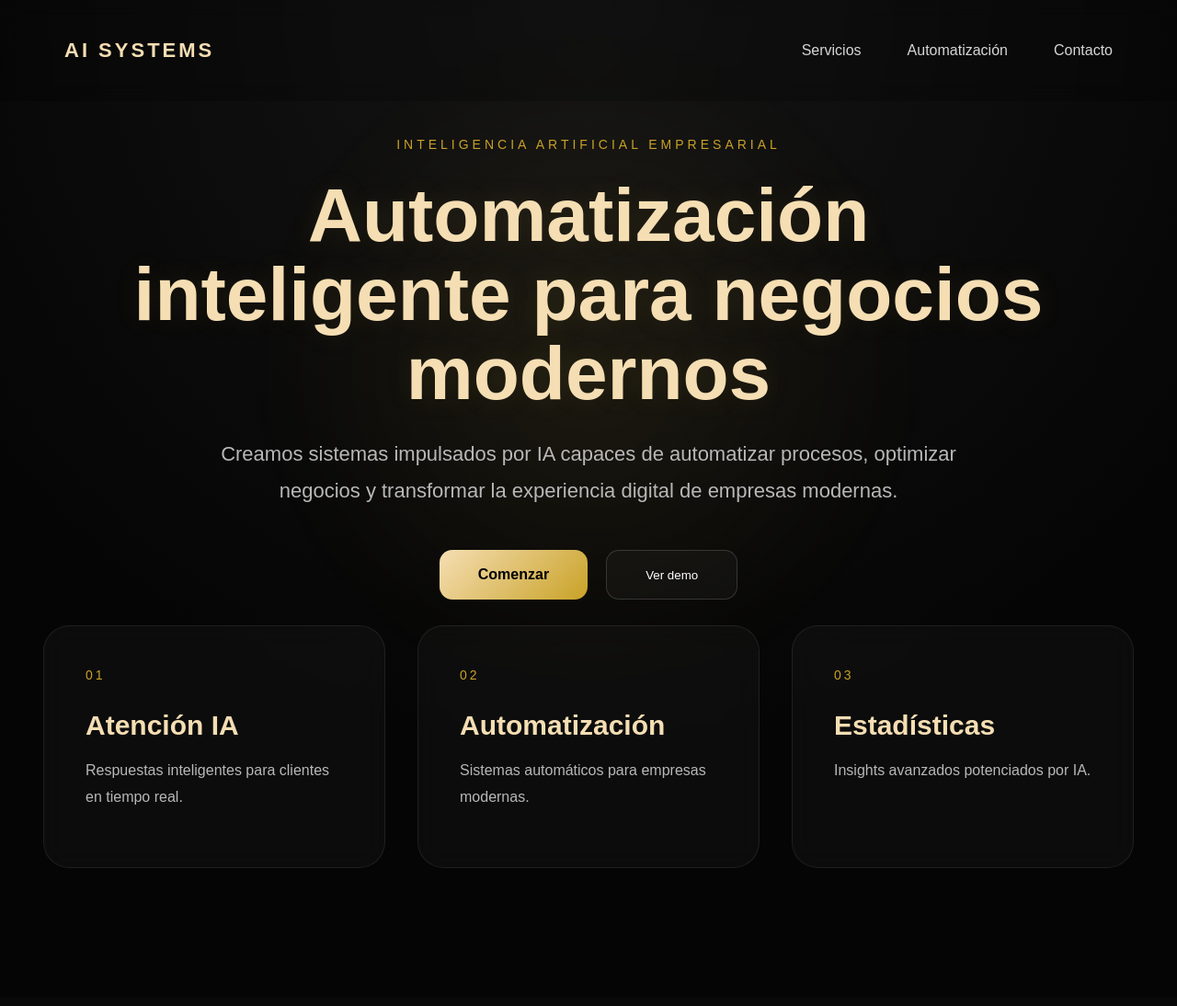
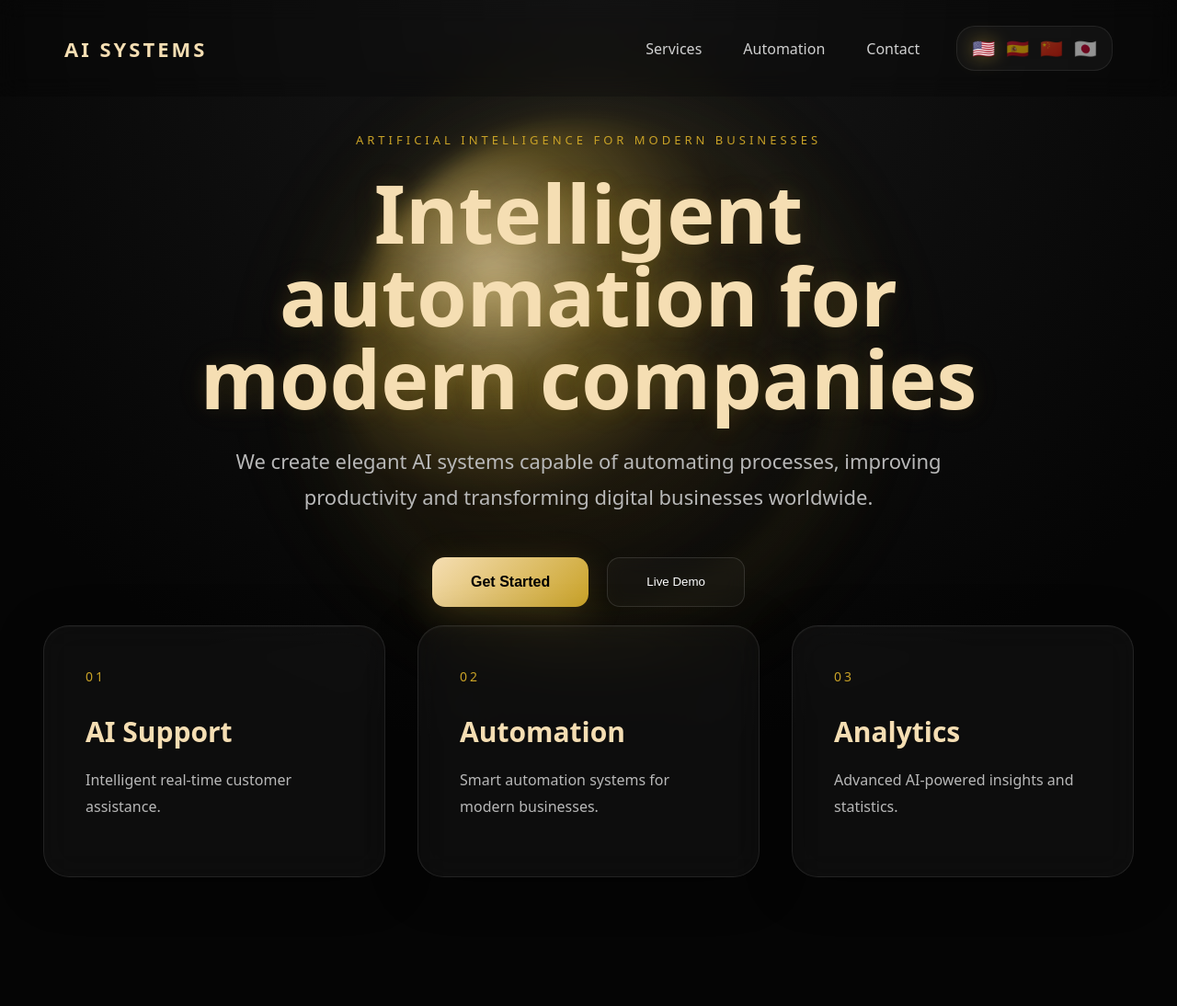
Before and after one commit to provitionalnameia/Prototipo-IA, a Flask app: page / in a window 1280 px wide. Shown: the whole page at 92% size. Before the commit the page ends 944 px from the top, so only its background shows below. Run offline with Flask 3, Linux system fonts and the light colour scheme.

Commit message:
update 1.1

```diff
--- a/static/style.css
+++ b/static/style.css
@@ -2,14 +2,17 @@ body{
 
     margin:0;
 
-    font-family:Arial, sans-serif;
-
     background:
     radial-gradient(
         circle at top,
-        #151515,
+        #171717,
         #050505 65%
     );
+
+    font-family:
+    "Noto Sans",
+    Arial,
+    sans-serif;
 
     color:white;
 
@@ -30,13 +33,14 @@ nav{
 
     align-items:center;
 
-    padding:30px 70px;
+    padding:28px 70px;
 
     box-sizing:border-box;
 
-    backdrop-filter:blur(10px);
+    backdrop-filter:blur(12px);
 
-    background:rgba(0,0,0,0.18);
+    background:
+    rgba(0,0,0,0.18);
 
     z-index:1000;
 }
@@ -52,22 +56,33 @@ nav{
     letter-spacing:3px;
 }
 
+.nav-right{
+
+    display:flex;
+
+    align-items:center;
+
+    gap:40px;
+}
+
 ul{
 
     display:flex;
 
-    gap:50px;
+    list-style:none;
 
-    list-style:none;
+    gap:45px;
+
+    margin:0;
 }
 
 li{
 
+    color:#d0d0d0;
+
     cursor:pointer;
 
     transition:0.3s;
-
-    color:#d6d6d6;
 }
 
 li:hover{
@@ -75,11 +90,60 @@ li:hover{
     color:#d4af37;
 }
 
+/* LANGUAGES */
+
+.languages{
+
+    display:flex;
+
+    align-items:center;
+
+    gap:12px;
+
+    padding:10px 16px;
+
+    border-radius:20px;
+
+    background:
+    rgba(255,255,255,0.04);
+
+    border:
+    1px solid rgba(255,255,255,0.08);
+
+    backdrop-filter:blur(10px);
+}
+
+.lang{
+
+    font-size:20px;
+
+    cursor:pointer;
+
+    transition:0.3s;
+
+    opacity:0.55;
+}
+
+.lang:hover{
+
+    transform:
+    translateY(-3px)
+    scale(1.08);
+
+    opacity:1;
+}
+
+.active{
+
+    opacity:1;
+
+    filter:
+    drop-shadow(0px 0px 10px rgba(212,175,55,0.45));
+}
+
 /* HERO */
 
 .hero{
-
-    position:relative;
 
     min-height:100vh;
 
@@ -92,15 +156,56 @@ li:hover{
     text-align:center;
 
     padding:0 20px;
+
+    position:relative;
+
+    overflow:hidden;
 }
 
-.hero-overlay{
+/* 3D ORB */
+
+.orb{
 
     position:absolute;
 
-    width:700px;
+    width:520px;
 
-    height:700px;
+    height:520px;
+
+    border-radius:50%;
+
+    background:
+    radial-gradient(
+        circle at 30% 30%,
+        rgba(255,230,170,0.95),
+        rgba(212,175,55,0.45),
+        rgba(90,60,10,0.15),
+        transparent 75%
+    );
+
+    filter:
+    blur(12px);
+
+    opacity:0.75;
+
+    animation:
+    floatOrb 8s ease-in-out infinite;
+
+    z-index:1;
+
+    box-shadow:
+    0px 0px 120px rgba(212,175,55,0.18);
+}
+
+/* EXTRA GLOW */
+
+.hero-glow{
+
+    position:absolute;
+
+    width:750px;
+
+    height:750px;
 
     background:
     radial-gradient(
@@ -109,14 +214,18 @@ li:hover{
         transparent 70%
     );
 
-    filter:blur(40px);
+    filter:blur(45px);
+
+    z-index:1;
 }
+
+/* HERO CONTENT */
 
 .hero-content{
 
     position:relative;
 
-    z-index:2;
+    z-index:5;
 
     max-width:1000px;
 }
@@ -127,14 +236,14 @@ li:hover{
 
     letter-spacing:4px;
 
-    font-size:14px;
+    font-size:13px;
 }
 
 .hero h1{
 
-    font-size:82px;
+    font-size:88px;
 
-    line-height:1.05;
+    line-height:1.02;
 
     margin-top:25px;
 
@@ -143,20 +252,21 @@ li:hover{
     color:#f5deb3;
 
     text-shadow:
-    0px 0px 30px rgba(212,175,55,0.1);
+    0px 0px 20px rgba(212,175,55,0.12),
+    0px 0px 40px rgba(212,175,55,0.08);
 }
 
 .hero p{
+
+    max-width:800px;
+
+    margin:auto;
 
     font-size:22px;
 
     line-height:1.8;
 
     color:#b8b8b8;
-
-    max-width:800px;
-
-    margin:auto;
 }
 
 /* BUTTONS */
@@ -198,6 +308,9 @@ li:hover{
     cursor:pointer;
 
     transition:0.35s;
+
+    box-shadow:
+    0px 10px 40px rgba(212,175,55,0.2);
 }
 
 .gold-btn:hover{
@@ -206,7 +319,7 @@ li:hover{
     translateY(-5px);
 
     box-shadow:
-    0px 15px 50px rgba(212,175,55,0.25);
+    0px 20px 60px rgba(212,175,55,0.35);
 }
 
 .dark-btn{
@@ -216,7 +329,7 @@ li:hover{
     border-radius:14px;
 
     border:
-    1px solid rgba(255,255,255,0.15);
+    1px solid rgba(255,255,255,0.12);
 
     background:
     rgba(255,255,255,0.03);
@@ -226,6 +339,8 @@ li:hover{
     cursor:pointer;
 
     transition:0.35s;
+
+    backdrop-filter:blur(10px);
 }
 
 .dark-btn:hover{
@@ -268,14 +383,19 @@ li:hover{
     color:white;
 
     background:
-    rgba(255,255,255,0.03);
+    rgba(255,255,255,0.035);
 
     border:
-    1px solid rgba(255,255,255,0.08);
+    1px solid rgba(255,255,255,0.09);
 
-    backdrop-filter:blur(14px);
+    backdrop-filter:
+    blur(18px);
 
     transition:0.4s;
+
+    box-shadow:
+    inset 0px 1px 1px rgba(255,255,255,0.04),
+    0px 10px 50px rgba(0,0,0,0.35);
 }
 
 .card:hover{
@@ -292,9 +412,9 @@ li:hover{
 
 .card-number{
 
+    color:#c9a227;
+
     font-size:14px;
-
-    color:#c9a227;
 
     letter-spacing:3px;
 
@@ -316,3 +436,29 @@ li:hover{
 
     line-height:1.8;
 }
+
+/* FLOATING ORB */
+
+@keyframes floatOrb{
+
+    0%{
+
+        transform:
+        translateY(0px)
+        scale(1);
+    }
+
+    50%{
+
+        transform:
+        translateY(-20px)
+        scale(1.03);
+    }
+
+    100%{
+
+        transform:
+        translateY(0px)
+        scale(1);
+    }
+}
--- a/templates/index.html
+++ b/templates/index.html
@@ -1,5 +1,5 @@
 <!DOCTYPE html>
-<html lang="es">
+<html lang="en">
 
 <head>
 
@@ -25,15 +25,41 @@
             AI SYSTEMS
         </div>
 
-        <ul>
+        <div class="nav-right">
 
-            <li>Servicios</li>
+            <ul>
 
-            <li>Automatización</li>
+                <li>Services</li>
 
-            <li>Contacto</li>
+                <li>Automation</li>
 
-        </ul>
+                <li>Contact</li>
+
+            </ul>
+
+            <!-- LANGUAGES -->
+
+            <div class="languages">
+
+                <span class="lang active">
+                    🇺🇸
+                </span>
+
+                <span class="lang">
+                    🇪🇸
+                </span>
+
+                <span class="lang">
+                    🇨🇳
+                </span>
+
+                <span class="lang">
+                    🇯🇵
+                </span>
+
+            </div>
+
+        </div>
 
     </nav>
 
@@ -41,34 +67,39 @@
 
     <section class="hero">
 
-        <div class="hero-overlay"></div>
+        <!-- 3D ORB -->
+
+        <div class="orb"></div>
+
+        <!-- EXTRA GLOW -->
+
+        <div class="hero-glow"></div>
 
         <div class="hero-content">
 
             <span class="mini-title">
-                INTELIGENCIA ARTIFICIAL EMPRESARIAL
+                ARTIFICIAL INTELLIGENCE FOR MODERN BUSINESSES
             </span>
 
             <h1>
-                Automatización inteligente
-                para negocios modernos
+                Intelligent automation
+                for modern companies
             </h1>
 
             <p>
-                Creamos sistemas impulsados por IA
-                capaces de automatizar procesos,
-                optimizar negocios y transformar
-                la experiencia digital de empresas modernas.
+                We create elegant AI systems capable of
+                automating processes, improving productivity
+                and transforming digital businesses worldwide.
             </p>
 
             <div class="hero-buttons">
 
                 <button class="gold-btn">
-                    Comenzar
+                    Get Started
                 </button>
 
                 <button class="dark-btn">
-                    Ver demo
+                    Live Demo
                 </button>
 
             </div>
@@ -88,12 +119,12 @@
             </div>
 
             <h3>
-                Atención IA
+                AI Support
             </h3>
 
             <p>
-                Respuestas inteligentes
-                para clientes en tiempo real.
+                Intelligent real-time
+                customer assistance.
             </p>
 
         </a>
@@ -105,12 +136,12 @@
             </div>
 
             <h3>
-                Automatización
+                Automation
             </h3>
 
             <p>
-                Sistemas automáticos
-                para empresas modernas.
+                Smart automation systems
+                for modern businesses.
             </p>
 
         </a>
@@ -122,12 +153,12 @@
             </div>
 
             <h3>
-                Estadísticas
+                Analytics
             </h3>
 
             <p>
-                Insights avanzados
-                potenciados por IA.
+                Advanced AI-powered
+                insights and statistics.
             </p>
 
         </a>
```
